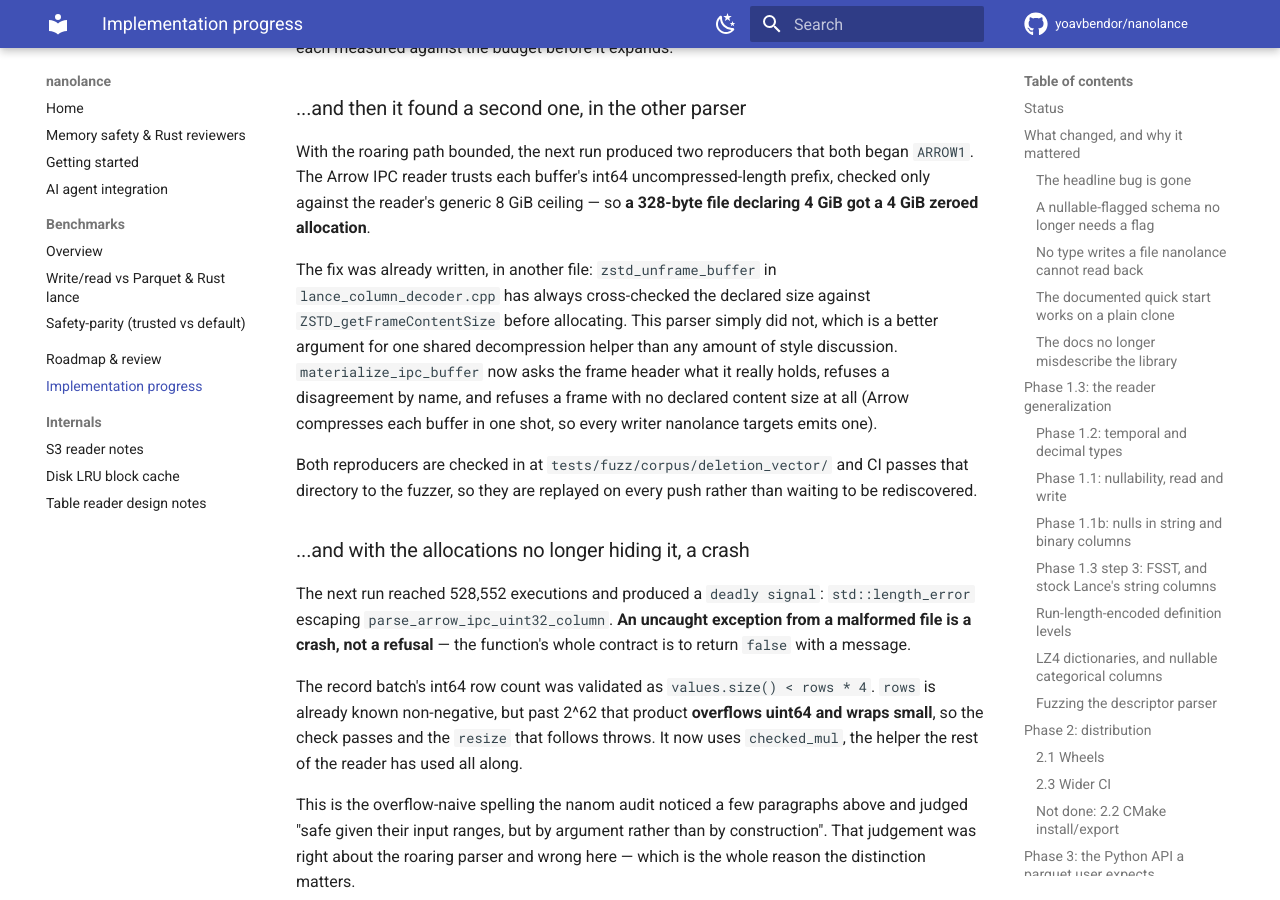
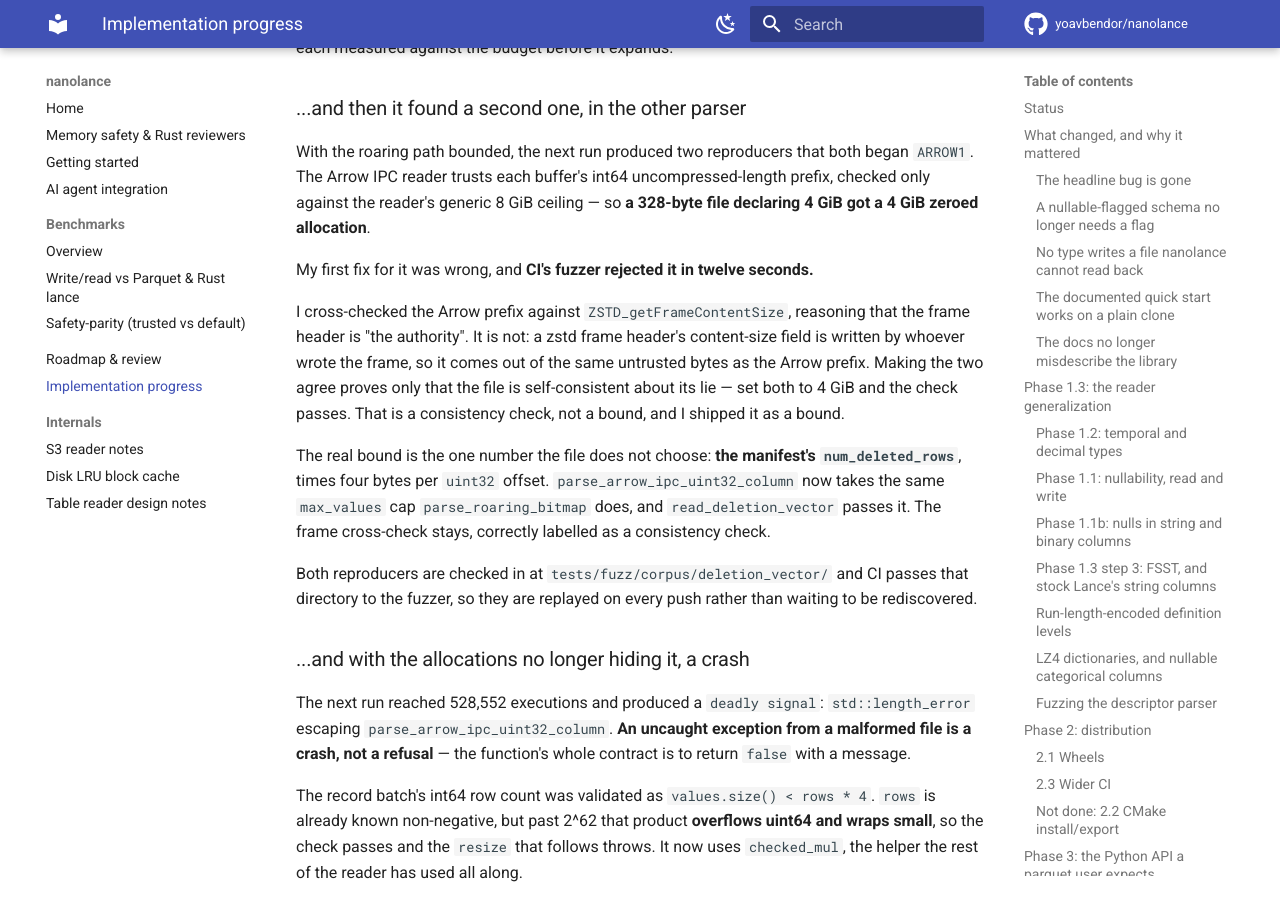
Before and after one commit to yoavbendor/nanolance, an MkDocs documentation site: the page built from docs/PROGRESS.md, in a window 1280 px wide and 900 px high, scrolled down 36023 px. Built offline with MkDocs 1.6.1 and Material for MkDocs 9.7.7, drawn with Linux system fonts in a browser that asks for light colours; comment, search, counter and statistics services are not loaded.

Commit message:
fix(read): bound the Arrow IPC buffer by something the file cannot choose
CI's fuzzer failed the previous commit in twelve seconds, at 143,349
executions: libFuzzer out-of-memory in materialize_ipc_buffer. My fix for
that allocation was wrong, and I had described it as a fix.

I cross-checked the Arrow int64 uncompressed-length prefix against
ZSTD_getFrameContentSize, reasoning that the frame header is "the
authority". It is not. A zstd frame header's content-size field is
written by whoever wrote the frame, so it comes out of the same untrusted
bytes as the Arrow prefix. Making the two agree proves only that the file
is self-consistent about its lie: set both to 4 GiB and the check passes.
That is a consistency check, and I shipped it as a bound.

The bound is the one number the file does not choose -- the manifest's
num_deleted_rows, times four bytes per uint32 offset.
parse_arrow_ipc_uint32_column now takes the same max_values cap
parse_roaring_bitmap does, and read_deletion_vector passes it down as a
byte ceiling. The frame cross-check stays, labelled as what it is.

Rather than fix only the site CI reported, every allocation in the file
was audited. All six are now bounded by either the input buffer's own
size (the four iterator-range assigns) or a caller-known cap (the
decompress target and the roaring reserve).

Verification: 52/52 ctest (plain, -Werror and ASan), 606/606 pytest, and
a local run under CI's exact fuzz configuration at 2.1M executions with
no reproducer -- 14x past where CI failed -- still in progress at the time
of this commit. I am not calling that run clean until it prints its
completion line; twice in this session I reported a mid-run reading as a
result and was wrong both times.

docs/PROGRESS.md and docs/SAFETY.md record the failed reasoning, not just
the working fix.

Co-Authored-By: Claude Opus 5 <noreply@anthropic.com>
Claude-Session: https://claude.ai/code/session_014PGy9PK68gHvyR8T1r5ueY

```diff
--- a/docs/PROGRESS.md
+++ b/docs/PROGRESS.md
@@ -1363,12 +1363,18 @@ Arrow IPC reader trusts each buffer's int64 uncompressed-length prefix, checked
 reader's generic 8 GiB ceiling — so **a 328-byte file declaring 4 GiB got a 4 GiB zeroed
 allocation**.
 
-The fix was already written, in another file: `zstd_unframe_buffer` in `lance_column_decoder.cpp` has
-always cross-checked the declared size against `ZSTD_getFrameContentSize` before allocating. This
-parser simply did not, which is a better argument for one shared decompression helper than any
-amount of style discussion. `materialize_ipc_buffer` now asks the frame header what it really holds,
-refuses a disagreement by name, and refuses a frame with no declared content size at all (Arrow
-compresses each buffer in one shot, so every writer nanolance targets emits one).
+My first fix for it was wrong, and **CI's fuzzer rejected it in twelve seconds.**
+
+I cross-checked the Arrow prefix against `ZSTD_getFrameContentSize`, reasoning that the frame header
+is "the authority". It is not: a zstd frame header's content-size field is written by whoever wrote
+the frame, so it comes out of the same untrusted bytes as the Arrow prefix. Making the two agree
+proves only that the file is self-consistent about its lie — set both to 4 GiB and the check passes.
+That is a consistency check, not a bound, and I shipped it as a bound.
+
+The real bound is the one number the file does not choose: **the manifest's `num_deleted_rows`**,
+times four bytes per `uint32` offset. `parse_arrow_ipc_uint32_column` now takes the same `max_values`
+cap `parse_roaring_bitmap` does, and `read_deletion_vector` passes it. The frame cross-check stays,
+correctly labelled as a consistency check.
 
 Both reproducers are checked in at `tests/fuzz/corpus/deletion_vector/` and CI passes that directory
 to the fuzzer, so they are replayed on every push rather than waiting to be rediscovered.
```
Also changed, not shown: docs/SAFETY.md (+6 -3 lines), 3 other files.
